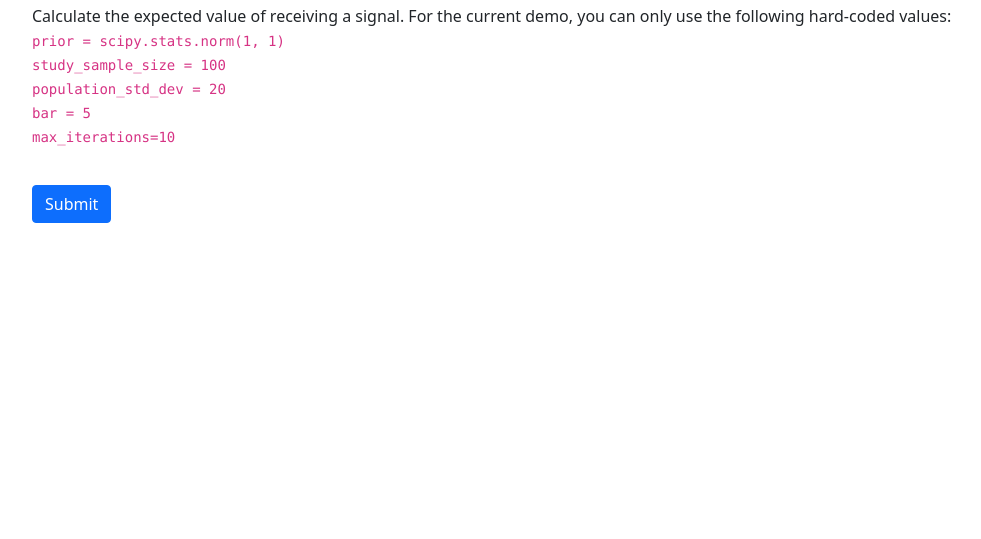
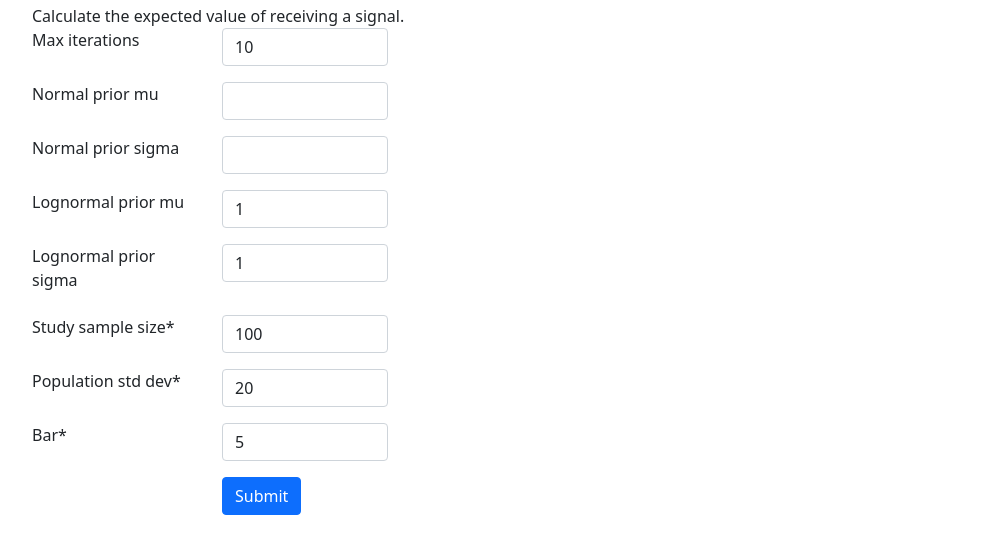
Before and after one commit to tadamcz/value_of_information_webapp, a Django app: page / in a window 1280 px wide. Shown: the part 56-595 px from the top of the page, without its empty margins (50-1031 px from the left). Run offline with Django 3.2, Linux system fonts and the light colour scheme; some libraries are stand-ins or nearby versions.

Commit message:
add form

```diff
--- a/value_of_information_webapp/forms.py
+++ b/value_of_information_webapp/forms.py
@@ -3,12 +3,44 @@ from crispy_forms.layout import Submit
 from django import forms
 
 
-class EmptyForm(forms.Form):
-    favorite_number = forms.FloatField(widget=forms.HiddenInput(), required=False)
+class SimulationForm(forms.Form):
+	max_iterations = forms.IntegerField(required=False)
+	normal_prior_mu = forms.FloatField(required=False)
+	normal_prior_sigma = forms.FloatField(required=False)
+	lognormal_prior_mu = forms.FloatField(required=False)
+	lognormal_prior_sigma = forms.FloatField(required=False)
+	study_sample_size = forms.FloatField()
+	population_std_dev = forms.FloatField()
+	bar = forms.FloatField()
 
-    def __init__(self, *args, **kwargs):
-        super().__init__(*args, **kwargs)
-        self.helper = FormHelper()
-        self.helper.form_method = 'post'
-        self.helper.form_action = 'submit_parameters'
-        self.helper.add_input(Submit('submit', 'Submit'))
+	def __init__(self, *args, **kwargs):
+		super().__init__(*args, **kwargs)
+		self.helper = FormHelper()
+		self.helper.form_method = 'post'
+		self.helper.form_action = 'submit_parameters'
+		self.helper.add_input(Submit('submit', 'Submit'))
+		self.helper.form_class = 'form-horizontal'
+		self.helper.label_class = 'col-2'
+		self.helper.field_class = 'col-2'
+
+	def is_valid(self) -> bool:
+		if not super(SimulationForm, self).is_valid():
+			return False
+
+		normal_prior_mu = self.cleaned_data['normal_prior_mu']
+		normal_prior_sigma = self.cleaned_data['normal_prior_sigma']
+		lognormal_prior_mu = self.cleaned_data['lognormal_prior_mu']
+		lognormal_prior_sigma = self.cleaned_data['lognormal_prior_sigma']
+
+		normal = normal_prior_mu is not None and normal_prior_sigma is not None
+		lognormal = lognormal_prior_mu is not None and lognormal_prior_sigma is not None
+
+		if normal and lognormal:
+			self.add_error(None, "Cannot provide normal and lognormal")
+			return False
+
+		if not normal and not lognormal:
+			self.add_error(None, "Must provide one of normal or lognormal")
+			return False
+
+		return True
--- a/value_of_information_webapp/templates/pages/home.html
+++ b/value_of_information_webapp/templates/pages/home.html
@@ -5,29 +5,21 @@
 {% block content %}
     Calculate the expected value of receiving a signal.
 
-
-    For the current demo, you can only use the following hard-coded values:
-    <code>
-        prior = scipy.stats.norm(1, 1)
-        study_sample_size = 100
-        population_std_dev = 20
-        bar = 5
-        max_iterations=10
-    </code>
-
-
-
     {% if task_id %}
-        <div class="card">
+        <div class="card mb-2" id="statusContainer">
+            <div class="card-header">Task status</div>
             <div class="card-body">
-                Task status:
                 <pre id="status"></pre>
             </div>
         </div>
+
+        <div class="card mb-2" id="resultContainer" style="visibility: hidden">
+            <div class="card-header">Results</div>
+            <pre class="card-body" id="result"></pre>
+        </div>
     {% endif %}
 
-    <pre id="result">
-  </pre>
+
 
     <form method="post">
         {% crispy form %}
@@ -36,7 +28,7 @@
 
     <script>
         {% if task_id %}
-            const submitted_at = new Date("{{ task_submitted }}"*1000)
+            const submitted_at = new Date("{{ task_submitted }}" * 1000)
         {% endif %}
         function check_on_background_task(id) {
             console.log('checking on task', id);
@@ -49,13 +41,21 @@
                         'time_taken': data.time_taken
                     }
                     $("#result").text(data.console_output)
+                    $("#resultContainer").css('visibility', 'visible')
+                    if (data.success) {
+                        $("#statusContainer").addClass('border-success')
+                    } else {
+                        $("#statusContainer").addClass('border-danger')
+                    }
+
                 } else {
-                    const checked_at = new Date(data.task_checked*1000)
-                    submitted_string = `${submitted_at.toLocaleTimeString()} (${formatDate(submitted_at)})`
+                    const checked_at = new Date(data.task_checked * 1000)
+                    const submitted_string = `${submitted_at.toLocaleTimeString()} (${formatDate(submitted_at)})`
+                    const checked_string = `${checked_at.toLocaleTimeString()} (${formatDate(checked_at)})`
                     task_status = {
                         'completed': data.completed, 'queue_size': data.queue_size,
-                        'last_checked': checked_at.toLocaleTimeString(),
-                        'submitted':submitted_string
+                        'last_checked': checked_string,
+                        'submitted': submitted_string
                     }
                     setTimeout(check_on_background_task, 500, id)
                 }
--- a/value_of_information_webapp/views.py
+++ b/value_of_information_webapp/views.py
@@ -1,16 +1,26 @@
-import datetime
 import hashlib
 import os
 import subprocess
 import time
 
 import django_q
+import numpy as np
+import scipy
 from django.http import JsonResponse
 from django.shortcuts import render
+from value_of_information import Simulation
 
-from example_simulation import simulation
-from forms import EmptyForm
+from forms import SimulationForm
 from value_of_information_webapp.simulation_to_io import simulation_to_io
+
+INITIAL_FORM_VALUES = {
+	'max_iterations': 10,
+	'lognormal_prior_mu': 1,
+	'lognormal_prior_sigma': 1,
+	'population_std_dev': 20,
+	'study_sample_size': 100,
+	'bar': 5,
+}
 
 
 def home(request):
@@ -31,16 +41,46 @@ def home(request):
 		# see: https://docs.python.org/3/reference/datamodel.html#object.__hash__
 		query_uid = hashlib.md5(query_uid.encode('utf-8')).hexdigest()
 
-		task_id = django_q.tasks.async_task(simulation_to_io, simulation, max_iterations=10)
+		simulation_form = SimulationForm(request.POST)
+		if not simulation_form.is_valid():
+			return render(request, 'pages/home.html', context={
+				'form': simulation_form
+			})
+
+		max_iterations = simulation_form.cleaned_data['max_iterations']
+		study_sample_size = simulation_form.cleaned_data['study_sample_size']
+		population_std_dev = simulation_form.cleaned_data['population_std_dev']
+		bar = simulation_form.cleaned_data['bar']
+
+		normal_prior_mu = simulation_form.cleaned_data['normal_prior_mu']
+		normal_prior_sigma = simulation_form.cleaned_data['normal_prior_sigma']
+		lognormal_prior_mu = simulation_form.cleaned_data['lognormal_prior_mu']
+		lognormal_prior_sigma = simulation_form.cleaned_data['lognormal_prior_sigma']
+
+		if normal_prior_mu is not None and normal_prior_sigma is not None:
+			prior = scipy.stats.norm(normal_prior_mu, normal_prior_sigma)
+		elif lognormal_prior_mu is not None and lognormal_prior_sigma is not None:
+			prior = scipy.stats.lognorm(scale=np.exp(lognormal_prior_mu), s=lognormal_prior_sigma)
+		else:
+			raise Exception
+
+		simulation = Simulation(
+			prior=prior,
+			study_sample_size=study_sample_size,
+			population_std_dev=population_std_dev,
+			bar=bar)
+
+		task_id = django_q.tasks.async_task(simulation_to_io, simulation, max_iterations=max_iterations)
 
 		return render(request, 'pages/home.html', context={
 			'task_id': task_id,
 			'task_submitted': time.time(),
-			'form': EmptyForm()
+			'form': simulation_form
 		})
 
 	return render(request, 'pages/home.html', context={
-		'form': EmptyForm()
+		'form': SimulationForm(
+			initial=INITIAL_FORM_VALUES)
 	})
 
 
@@ -51,4 +91,5 @@ def get_result(request, task_id):
 		return JsonResponse({'completed': False, 'queue_size': q_size, 'task_checked': time.time()})
 	else:
 		return JsonResponse(
-			{'completed': True, 'console_output': task.result, 'success': task.success, 'time_taken': task.time_taken()})
+			{'completed': True, 'console_output': task.result, 'success': task.success,
+			 'time_taken': task.time_taken()})
```
